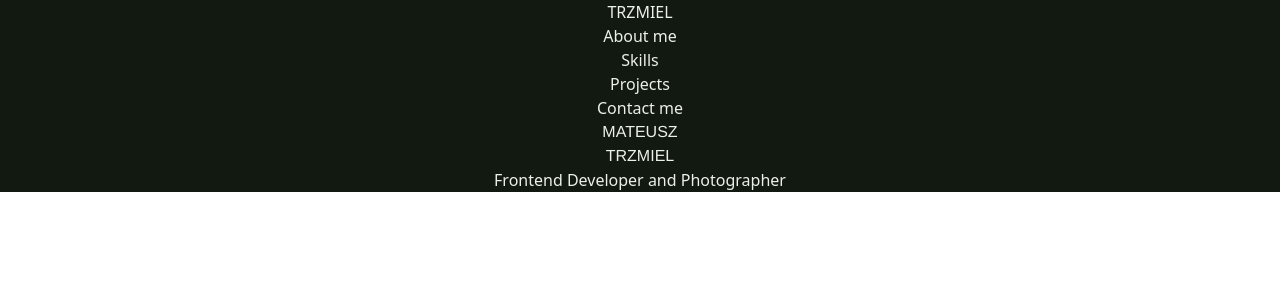
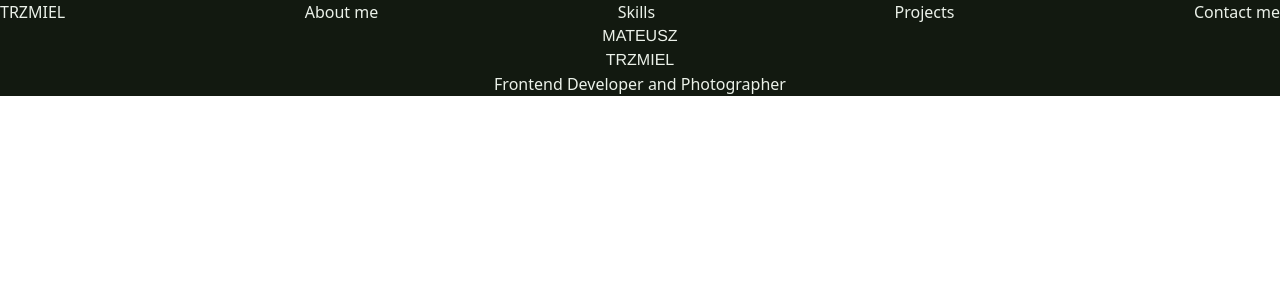
Before and after one commit to TRZMlEL/trzmiel, a React (Create React App) app: page / in a window 1280 px wide. Shown: the top 300 px of the page. Built offline with nearby package versions, Linux system fonts and the light colour scheme.

Commit message:
modified:   src/App.js

```diff
--- a/src/App.js
+++ b/src/App.js
@@ -4,8 +4,8 @@ import './App.css';
 function App() {
   return (
     <div className="App bg-background text-text">
-      <header>
-      <h3 className="">TRZMIEL</h3>
+      <header className="flex justify-between">
+      <h3>TRZMIEL</h3>
       <p>About me</p>
       <p>Skills</p>
       <p>Projects</p>
```
